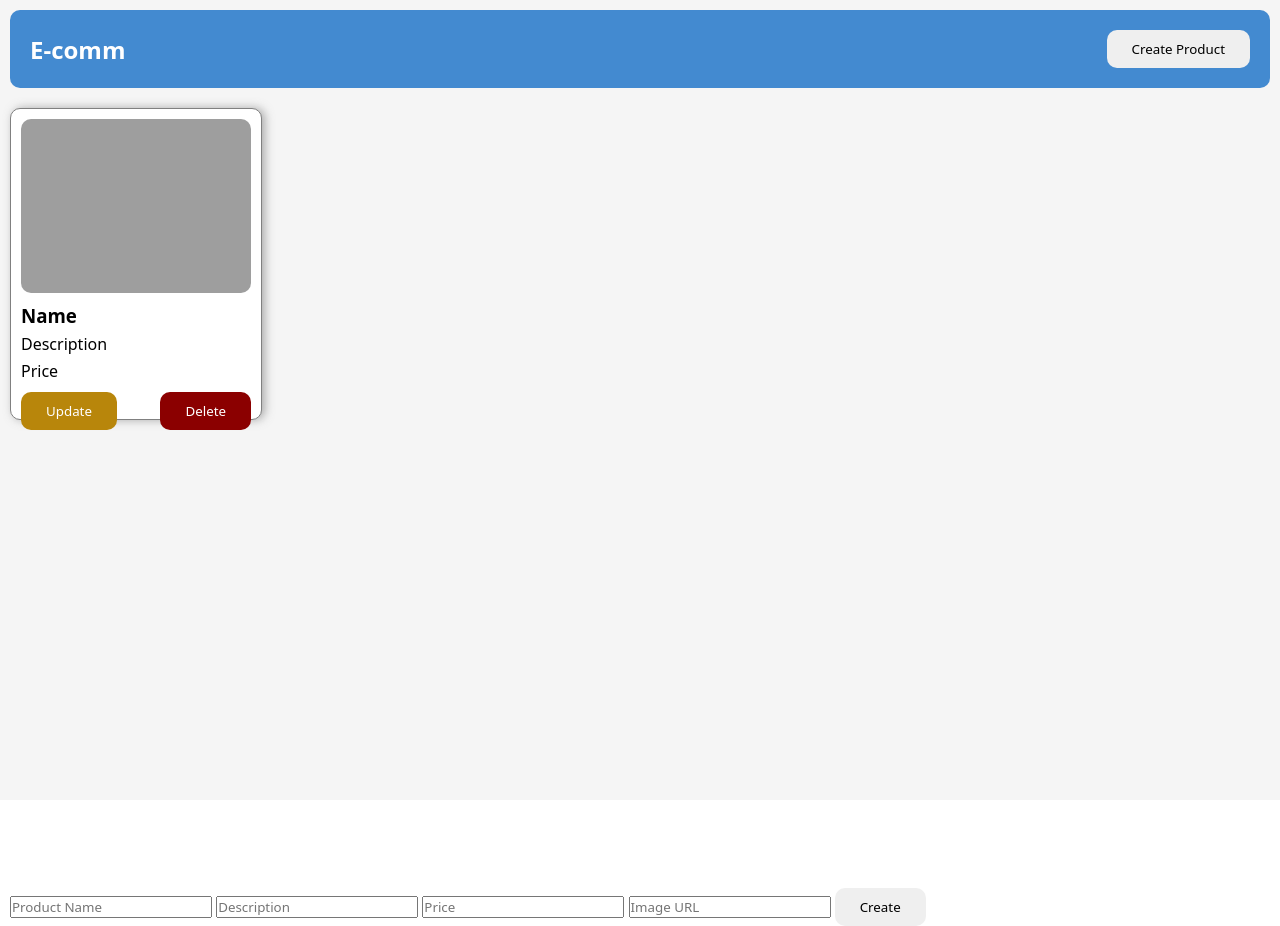
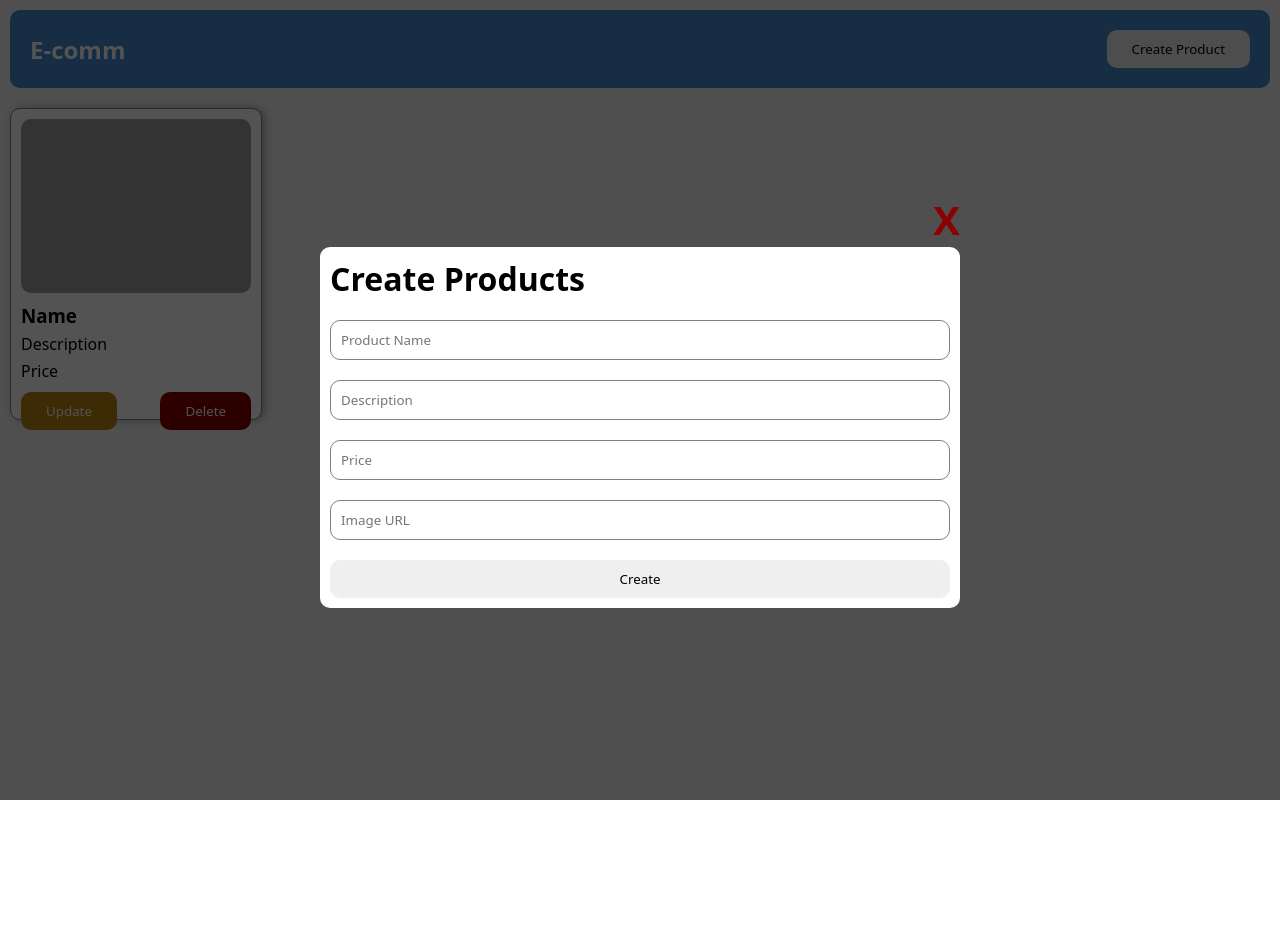
Before and after one commit to RohitChavan233/Practice-files, a website: page Day_6_DOM_E-commerce/index.html in a window 1280 px wide. Both pictures are taken after a click on the button "Create Product". After the commit the page ends 888 px from the top, so only its background shows below. Drawn offline with Linux system fonts and the light colour scheme; grey boxes are pictures that could not be loaded.

Commit message:
some changes in button init

```diff
--- a/Day_6_DOM_E-commerce/index.html
+++ b/Day_6_DOM_E-commerce/index.html
@@ -12,7 +12,7 @@
     <main>
         <nav>
             <h1>E-comm</h1>
-            <button>Create Product</button>
+            <button id="create">Create Product</button>
         </nav>
 
         <div class="products">
@@ -34,7 +34,12 @@
         </div>
 
         <div class="form">
+            <div class="top">
+                <div></div>
+                <h1 id="close">X</h1>
+            </div>
             <form>
+                <h1>Create Products</h1>
                 <input type="text" name="" id="" placeholder="Product Name">
                 <input type="text" name="" id="" placeholder="Description">
                 <input type="number" name="" id="" placeholder="Price">
--- a/Day_6_DOM_E-commerce/script.js
+++ b/Day_6_DOM_E-commerce/script.js
@@ -0,0 +1,34 @@
+const createBtn = document.querySelector('#create')
+const formDiv = document.querySelector('.form')
+const close = document.querySelector('#close')
+const form = document.querySelector('form')
+
+const productArr = []
+
+createBtn.addEventListener('click', ()=>{
+    formDiv.style.display = 'flex'
+})
+
+close.addEventListener('click', ()=>{
+    formDiv.style.display = 'none'
+})
+
+
+form.addEventListener('submit', (event)=>{
+    event.preventDefault()
+
+    let productName  = event.target[0].value
+    let description  = event.target[1].value
+    let price  = event.target[2].value
+    let image  = event.target[3].value
+
+
+    let obj = {
+        productName,
+        description,
+        price,
+        image,
+    }
+
+    productArr.push(obj)
+})
--- a/Day_6_DOM_E-commerce/style.css
+++ b/Day_6_DOM_E-commerce/style.css
@@ -90,3 +90,42 @@ button {
     background-color: darkred;
     color: white;
 }
+
+.form{
+    height: 100%;
+    width: 100%;
+    position: absolute;
+    top: 0;
+    left: 0;
+    background-color: rgba(0, 0, 0, 0.674);
+    flex-direction: column;
+    justify-content: center;
+    align-items: center;
+    display: none;
+}
+
+form{
+    width: 50%;
+    display: flex;
+    flex-direction: column;
+    gap: 20px;
+    background-color: white;
+    padding: 10px;
+    border-radius: 10px;
+}
+
+input{
+    padding: 10px;
+    outline: none;
+    border: 1px solid gray;
+    border-radius: 10px;
+}
+
+.form .top{
+    display: flex;
+    justify-content: space-between;
+    width: 50%;
+    color: darkred;
+    font-size: 20px;
+    cursor: pointer;
+}
```
